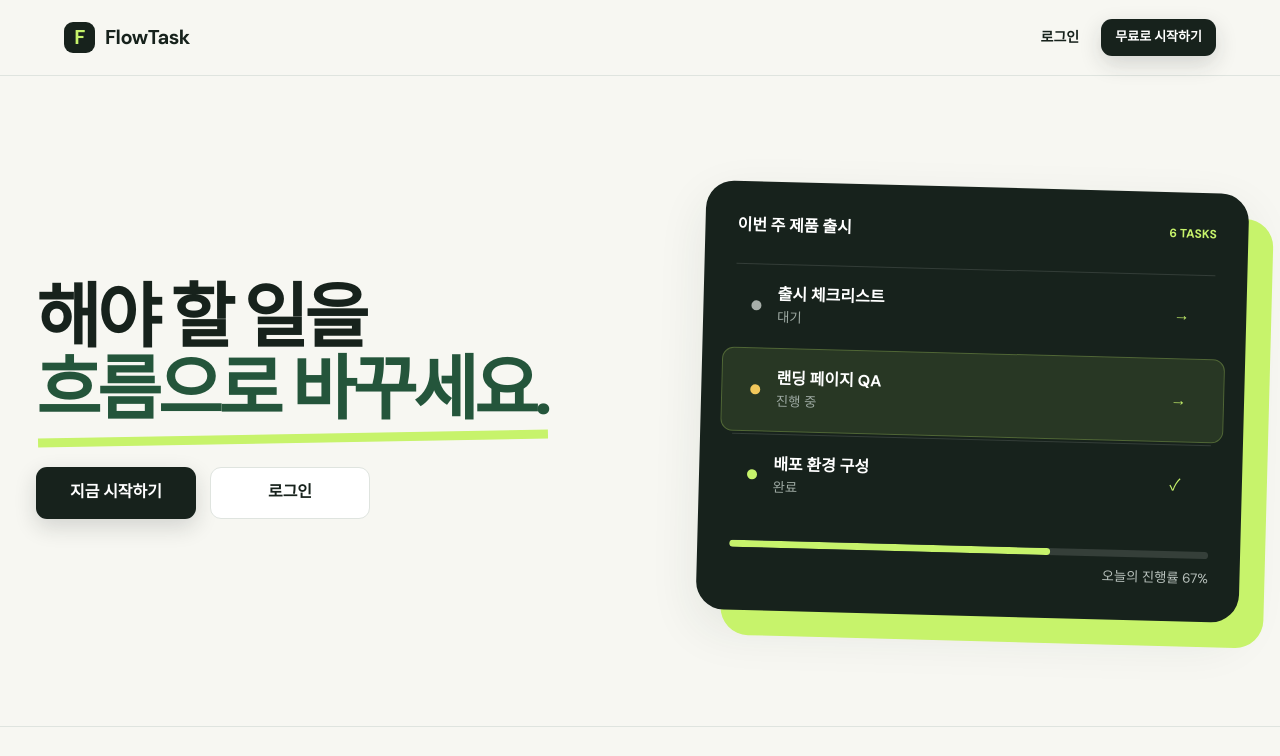
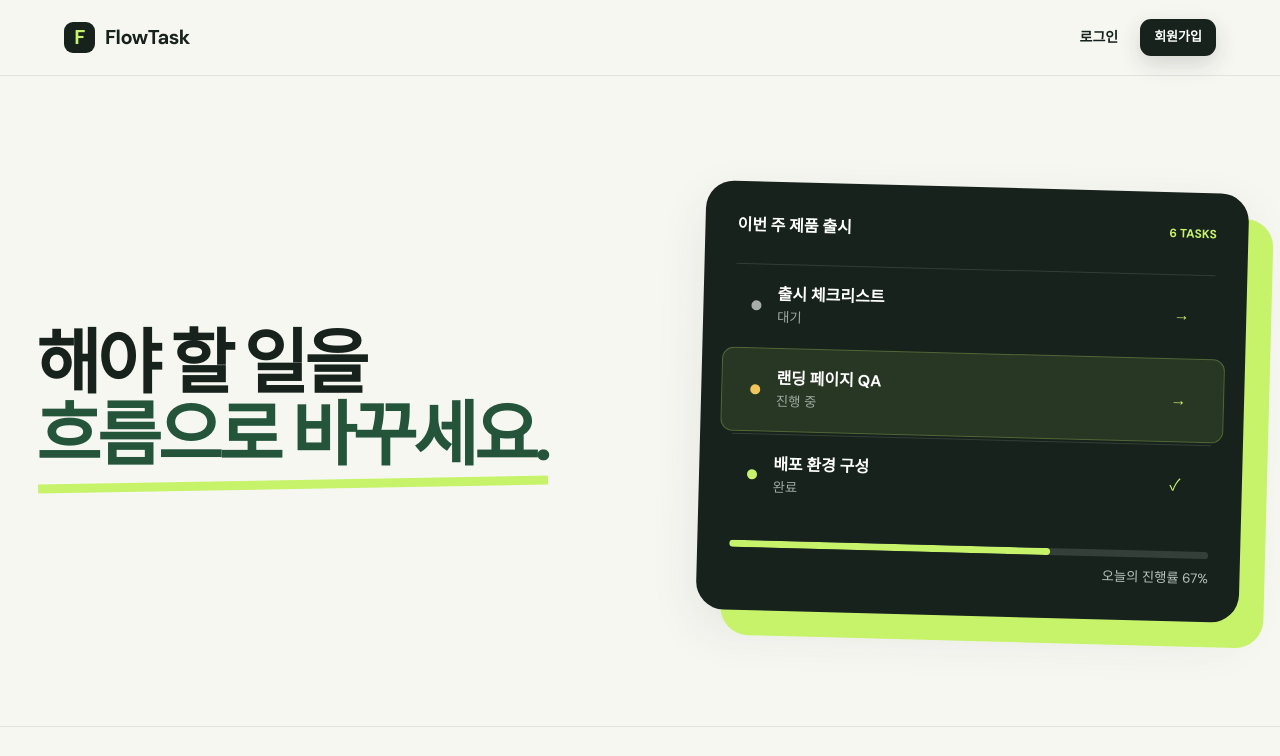
Before and after one commit to myy-dev/B6-3, a FastAPI app: page / in a window 1280 px wide. Shown: the top 756 px of the page. Run offline with FastAPI, Linux system fonts and the light colour scheme.

Commit message:
style: 홈 중앙 버튼을 제거하고 상단 메뉴로 통일
상단 가입 버튼을 회원가입으로 변경하고 로그인 전후 홈 중앙 버튼을 제거한다. 사용하지 않는 버튼 스타일과 제목 아래 여백도 정리한다.

로컬 서버에서 로그인 전후 상단 메뉴 유지와 중앙 버튼 제거를 확인했으며 최종 회귀 검사 21개를 통과했다.

```diff
--- a/static/styles.css
+++ b/static/styles.css
@@ -38,7 +38,6 @@ main { min-height: calc(100vh - 150px); }
 .button-ghost { background: transparent; border-color: var(--line); }
 .button-github { background: #24292f; color: white; }
 .button-danger { background: #fff2f2; color: var(--red); border-color: #f1cece; }
-.button-large { min-height: 52px; padding-inline: 24px; }
 .button-small { min-height: 36px; padding: 7px 13px; font-size: 13px; }
 .button-full { width: 100%; }
 .text-button { border: 0; background: transparent; padding: 5px; color: var(--muted); font-size: 12px; font-weight: 700; }
@@ -47,12 +46,10 @@ main { min-height: calc(100vh - 150px); }
 
 .hero { width: calc(100% - clamp(72px, 5vw, 96px)); max-width: 1600px; min-height: 630px; margin: auto; padding: 90px 0 70px; display: grid; grid-template-columns: minmax(0, 1.05fr) minmax(0, .95fr); gap: clamp(48px, 5vw, 96px); align-items: center; }
 .eyebrow { margin: 0 0 15px; font-size: 12px; font-weight: 800; letter-spacing: 2.2px; color: var(--green); }
-.hero h1 { margin: 0 0 40px; font-size: clamp(52px, 5.5vw, 76px); letter-spacing: -4px; line-height: 1.02; word-break: keep-all; }
+.hero h1 { margin: 0; font-size: clamp(52px, 5.5vw, 76px); letter-spacing: -4px; line-height: 1.02; word-break: keep-all; }
 .hero h1 span { color: var(--green); position: relative; }
 .hero h1 span::after { content: ""; position: absolute; left: 2px; right: 0; bottom: -7px; height: 9px; background: var(--lime); z-index: -1; transform: rotate(-1deg); }
 .hero-description { max-width: 540px; margin: 34px 0; font-size: 18px; color: var(--muted); }
-.hero-actions { display: flex; align-items: center; gap: 14px; }
-.hero-actions > .button { min-width: 160px; }
 .muted { color: var(--muted); }
 .hero-board { width: 100%; max-width: 620px; justify-self: end; background: var(--ink); color: white; padding: 32px; border-radius: 28px; box-shadow: 25px 25px 0 var(--lime), var(--shadow); transform: rotate(1.5deg); }
 .board-top { display: flex; justify-content: space-between; margin-bottom: 25px; font-weight: 700; }
@@ -179,7 +176,6 @@ textarea { resize: vertical; }
   .hero { padding: 55px 22px; gap: 50px; }
   .hero h1 { font-size: 47px; letter-spacing: -2.5px; }
   .hero-board { padding: 22px; box-shadow: 12px 12px 0 var(--lime); }
-  .hero-actions { align-items: stretch; flex-direction: column; }
   .workspace { width: min(100% - 28px, 1200px); padding-top: 35px; }
   .page-heading, .project-heading { align-items: flex-start; flex-direction: column; }
   .page-heading h1, .project-heading h1 { font-size: 30px; }
--- a/templates/base.html
+++ b/templates/base.html
@@ -23,7 +23,7 @@
         </form>
       {% else %}
         <a href="/login">로그인</a>
-        <a class="button button-primary button-small" href="/signup">무료로 시작하기</a>
+        <a class="button button-primary button-small" href="/signup">회원가입</a>
       {% endif %}
     </nav>
   </header>
--- a/templates/home.html
+++ b/templates/home.html
@@ -4,14 +4,6 @@
 <section class="hero">
   <div class="hero-copy">
     <h1>해야 할 일을<br><span>흐름으로 바꾸세요.</span></h1>
-    <div class="hero-actions">
-      {% if current_user %}
-        <a class="button button-primary button-large" href="/app/projects">내 프로젝트로 이동</a>
-      {% else %}
-        <a class="button button-primary button-large" href="/signup">지금 시작하기</a>
-        <a class="button button-secondary button-large" href="/login">로그인</a>
-      {% endif %}
-    </div>
   </div>
   <div class="hero-board" aria-label="FlowTask 상태 흐름 미리보기">
     <div class="board-top"><span>이번 주 제품 출시</span><span class="board-count">6 tasks</span></div>
```
